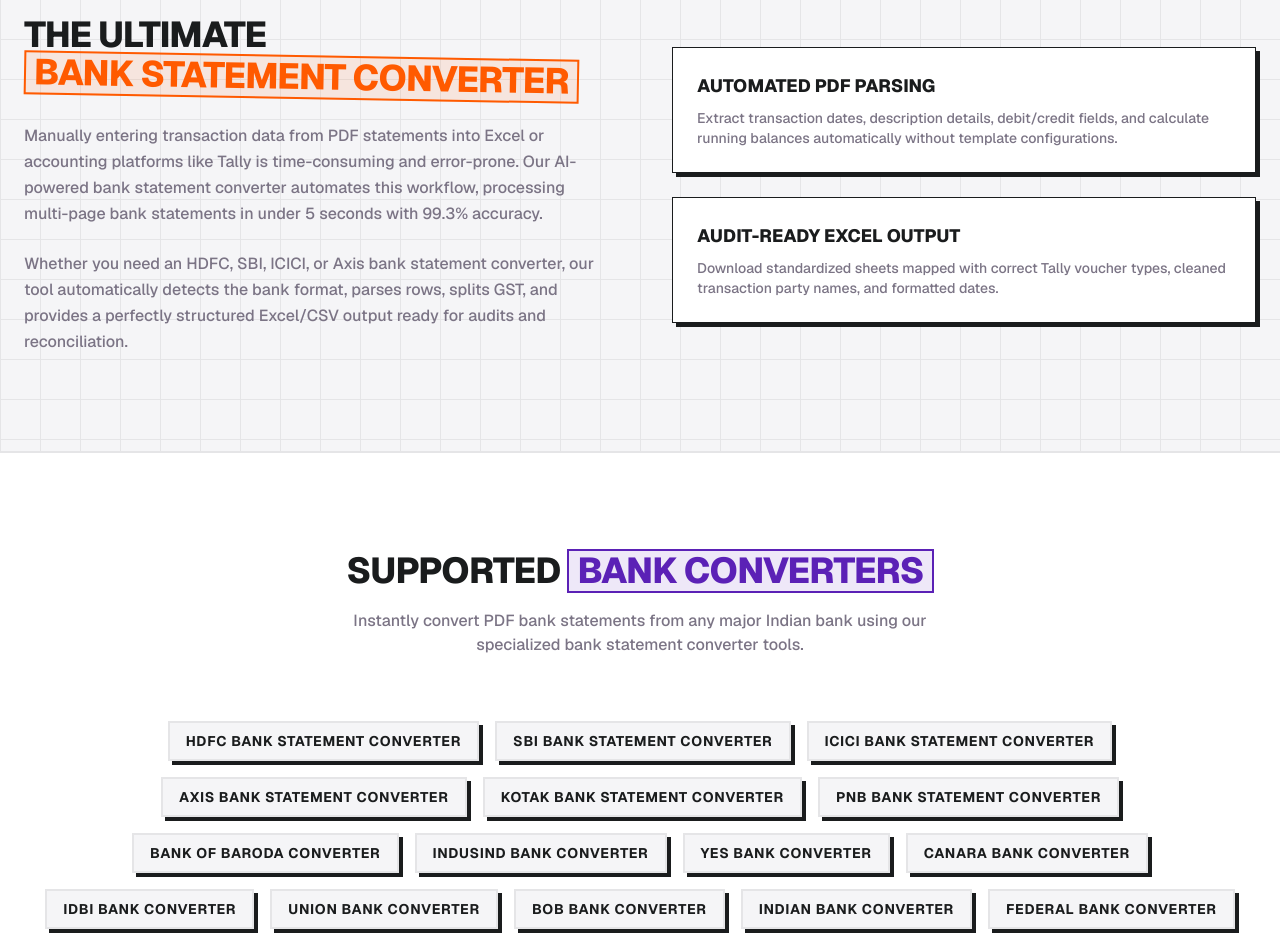
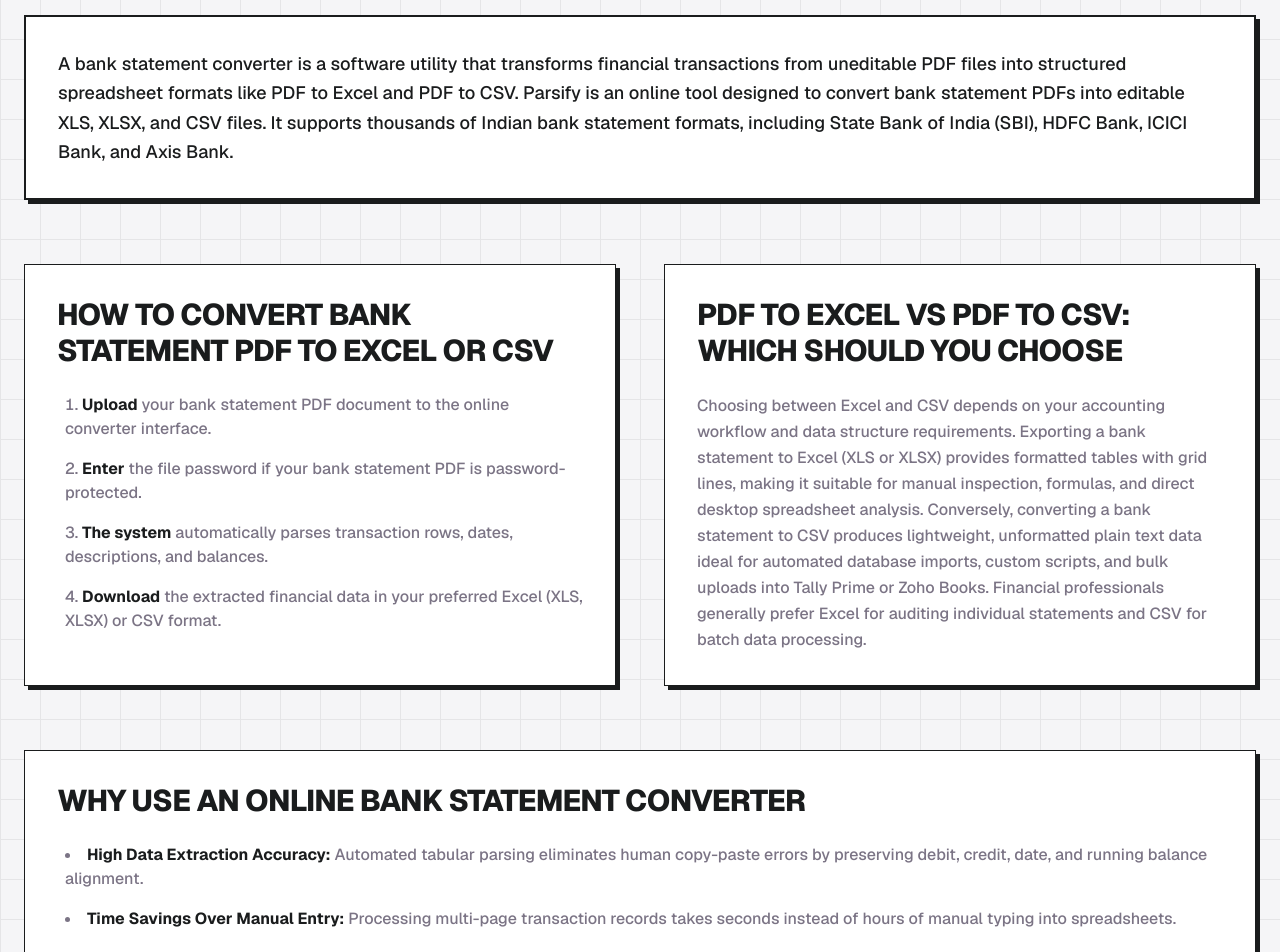
Before and after one commit to Badalu/parsify-landing, a Next.js app: page / in a window 1280 px wide. Shown: the part 3800-4752 px from the top of the page. Built offline with nearby package versions, Linux system fonts and the light colour scheme.

Commit message:
feat: add homepage SEO content block FAQs and schema

```diff
--- a/app/page.tsx
+++ b/app/page.tsx
@@ -337,29 +337,54 @@
       {/* ══ 4.6. SEO CONTENT SECTION ══ */}
       <section className="py-24 border-b-2 border-shadow-color bg-card bg-grid-pattern">
         <div className="max-w-7xl mx-auto px-6">
-          <div className="grid md:grid-cols-2 gap-16 items-center">
-            <div>
-              <h2 className="text-3xl sm:text-4xl font-black uppercase tracking-tight text-shadow-color font-sans mb-6">
-                The Ultimate <span className="text-secondary bg-secondary/10 px-2 border-2 border-secondary inline-block rotate-1">Bank Statement Converter</span>
+          {/* 1. Direct Definition */}
+          <div className="brutal-card p-8 bg-background mb-16 border-2 border-shadow-color">
+            <p className="text-lg text-foreground font-medium leading-relaxed">
+              A bank statement converter is a software utility that transforms financial transactions from uneditable PDF files into structured spreadsheet formats like PDF to Excel and PDF to CSV. Parsify is an online tool designed to convert bank statement PDFs into editable XLS, XLSX, and CSV files. It supports thousands of Indian bank statement formats, including State Bank of India (SBI), HDFC Bank, ICICI Bank, and Axis Bank.
+            </p>
+          </div>
+
+          <div className="grid md:grid-cols-2 gap-12 items-start mb-16">
+            {/* 2. How to Convert Bank Statement PDF to Excel or CSV */}
+            <div className="brutal-card p-8 bg-background h-full">
+              <h2 className="text-2xl sm:text-3xl font-black uppercase tracking-tight text-shadow-color font-sans mb-6">
+                How to Convert Bank Statement PDF to Excel or CSV
               </h2>
-              <p className="text-muted-foreground font-medium mb-6 leading-relaxed">
-                Manually entering transaction data from PDF statements into Excel or accounting platforms like Tally is time-consuming and error-prone. Our AI-powered bank statement converter automates this workflow, processing multi-page bank statements in under 5 seconds with 99.3% accuracy.
-              </p>
+              <ol className="space-y-4 list-decimal list-inside font-medium text-muted-foreground">
+                <li className="pl-2"><span className="text-foreground font-bold">Upload</span> your bank statement PDF document to the online converter interface.</li>
+                <li className="pl-2"><span className="text-foreground font-bold">Enter</span> the file password if your bank statement PDF is password-protected.</li>
+                <li className="pl-2"><span className="text-foreground font-bold">The system</span> automatically parses transaction rows, dates, descriptions, and balances.</li>
+                <li className="pl-2"><span className="text-foreground font-bold">Download</span> the extracted financial data in your preferred Excel (XLS, XLSX) or CSV format.</li>
+              </ol>
+            </div>
+
+            {/* 3. PDF to Excel vs PDF to CSV: Which Should You Choose */}
+            <div className="brutal-card p-8 bg-background h-full">
+              <h2 className="text-2xl sm:text-3xl font-black uppercase tracking-tight text-shadow-color font-sans mb-6">
+                PDF to Excel vs PDF to CSV: Which Should You Choose
+              </h2>
               <p className="text-muted-foreground font-medium leading-relaxed">
-                Whether you need an HDFC, SBI, ICICI, or Axis bank statement converter, our tool automatically detects the bank format, parses rows, splits GST, and provides a perfectly structured Excel/CSV output ready for audits and reconciliation.
+                Choosing between Excel and CSV depends on your accounting workflow and data structure requirements. Exporting a bank statement to Excel (XLS or XLSX) provides formatted tables with grid lines, making it suitable for manual inspection, formulas, and direct desktop spreadsheet analysis. Conversely, converting a bank statement to CSV produces lightweight, unformatted plain text data ideal for automated database imports, custom scripts, and bulk uploads into Tally Prime or Zoho Books. Financial professionals generally prefer Excel for auditing individual statements and CSV for batch data processing.
               </p>
             </div>
+          </div>
 
-            <div className="space-y-6">
-              <div className="brutal-card p-6 bg-background">
-                <h3 className="text-lg font-black uppercase text-shadow-color mb-2">Automated PDF Parsing</h3>
-                <p className="text-sm text-muted-foreground font-medium">Extract transaction dates, description details, debit/credit fields, and calculate running balances automatically without template configurations.</p>
-              </div>
-              <div className="brutal-card p-6 bg-background">
-                <h3 className="text-lg font-black uppercase text-shadow-color mb-2">Audit-Ready Excel Output</h3>
-                <p className="text-sm text-muted-foreground font-medium">Download standardized sheets mapped with correct Tally voucher types, cleaned transaction party names, and formatted dates.</p>
-              </div>
-            </div>
+          {/* 4. Why Use an Online Bank Statement Converter */}
+          <div className="brutal-card p-8 bg-background">
+            <h2 className="text-2xl sm:text-3xl font-black uppercase tracking-tight text-shadow-color font-sans mb-6">
+              Why Use an Online Bank Statement Converter
+            </h2>
+            <ul className="space-y-4 list-disc list-inside font-medium text-muted-foreground">
+              <li className="pl-2">
+                <strong className="text-foreground font-bold">High Data Extraction Accuracy:</strong> Automated tabular parsing eliminates human copy-paste errors by preserving debit, credit, date, and running balance alignment.
+              </li>
+              <li className="pl-2">
+                <strong className="text-foreground font-bold">Time Savings Over Manual Entry:</strong> Processing multi-page transaction records takes seconds instead of hours of manual typing into spreadsheets.
+              </li>
+              <li className="pl-2">
+                <strong className="text-foreground font-bold">Support for Password-Protected and Scanned Files:</strong> Built-in optical character recognition (OCR) and password handlers process encrypted, original digital, and scanned image PDFs.
+              </li>
+            </ul>
           </div>
         </div>
       </section>
@@ -410,12 +435,13 @@
         </div>
       </section>
 
-
       {/* ══ 4.9. TESTIMONIALS ══ */}
       <Testimonials />
 
       {/* ══ 5. PRICING ══ */}
       <Pricing DASHBOARD_URL={DASHBOARD_URL} />
+
+      {/* ══ 5.1. FAQ SECTION & JSON-LD SCHEMA ══ */}
       <section id="faq" className="py-32 border-b-2 border-shadow-color bg-card">
         <div className="max-w-4xl mx-auto px-6">
           <div className="text-center mb-20">
@@ -426,24 +452,28 @@
           <div className="space-y-6">
             {[
               {
-                q: "Bank statement PDF to Excel kaise convert karein?",
-                a: "Parsify par login karein, apna bank statement PDF drag and drop karein, aur software automatically read karke perfect Excel (.xlsx) ya CSV sheet taiyar kar dega jise aap download kar sakte hain."
+                q: "Is Parsify free to convert PDF to Excel or CSV?",
+                a: "Yes, Parsify provides free conversions for bank statement PDFs to Excel or CSV formats. Users can test document parsing without requiring credit card details. Subscription plans are available for Chartered Accountants and enterprises needing high-volume monthly conversions."
               },
               {
-                q: "CA ke liye best bank statement analyzer tool kaunsa hai?",
-                a: "CAs ke liye Parsify best bank statement analyzer tool hai kyunki ye HDFC, SBI, ICICI, Axis samet 200+ Indian banks ke statement formats support karta hai aur bad format multi-page tables ko perfectly clean Excel tables mein convert kar deta hai."
+                q: "Is it safe? Does it store my bank statement data?",
+                a: "Parsify uses end-to-end encryption to process documents securely. Uploaded bank statements and converted spreadsheet files are automatically purged from servers after processing. Parsify does not store, share, or sell sensitive customer transactional data or account numbers to third parties."
               },
               {
-                q: "GST statement converter India mein kaunsa use karein?",
-                a: "India mein GST data aur portal statement conversions ke liye Parsify ekdam reliable converter hai jo GST data files ko structured and audit-ready Excel formats mein extract karke reconcile karne mein madad karta hai."
+                q: "Which banks are supported for PDF to Excel conversion?",
+                a: "Parsify supports thousands of Indian and global banking institutions. Supported Indian banks include State Bank of India (SBI), HDFC Bank, ICICI Bank, Axis Bank, Bank of Baroda, Kotak Mahindra Bank, and Punjab National Bank, including savings, current, and credit card statements."
               },
               {
-                q: "Parsify free mein use kar sakte hain?",
-                a: "Haan! Bina kisi credit card ya sign up ke aap Parsify par 1 statement daily free convert kar sakte hain. Free account create karne par aapko daily 2 free statements milte hain."
+                q: "Can it convert scanned or image-based bank statement PDFs?",
+                a: "Yes, Parsify integrates Optical Character Recognition (OCR) technology to extract transactions from scanned document copies and image-based PDFs. The system identifies headers, transaction lines, and numbers from image files and converts them into structured Excel or CSV tables."
               },
               {
-                q: "Kitne statements free mein process hote hain?",
-                a: "Bina account ke aap 1 statement per day convert kar sakte hain, aur free account ke sath 2 statements daily convert kar sakte hain."
+                q: "What is the difference between exporting to Excel vs CSV?",
+                a: "Excel files (XLS/XLSX) preserve formatting, cell types, and multiple worksheets, making them suitable for manual accounting and analysis in Microsoft Excel. CSV files contain plain, unformatted comma-separated text values, ideal for programmatic imports into Tally, Zoho Books, or custom financial databases."
+              },
+              {
+                q: "Can I convert multiple bank statement PDFs at once (bulk conversion)?",
+                a: "Yes, Parsify supports batch processing for multiple bank statement PDFs simultaneously. Users can upload several PDF files at once, and the platform parses each statement, allowing batch export into separate or consolidated Excel or CSV files for efficient accounting workflows."
               }
             ].map((faq, i) => (
               <div key={i} className="brutal-card p-6 bg-background">
@@ -458,6 +488,67 @@
             ))}
           </div>
         </div>
+
+        {/* FAQPage JSON-LD Schema injection */}
+        <script
+          type="application/ld+json"
+          dangerouslySetInnerHTML={{
+            __html: JSON.stringify({
+              "@context": "https://schema.org",
+              "@type": "FAQPage",
+              "mainEntity": [
+                {
+                  "@type": "Question",
+                  "name": "Is Parsify free to convert PDF to Excel or CSV?",
+                  "acceptedAnswer": {
+                    "@type": "Answer",
+                    "text": "Yes, Parsify provides free conversions for bank statement PDFs to Excel or CSV formats. Users can test document parsing without requiring credit card details. Subscription plans are available for Chartered Accountants and enterprises needing high-volume monthly conversions."
+                  }
+                },
+                {
+                  "@type": "Question",
+                  "name": "Is it safe? Does it store my bank statement data?",
+                  "acceptedAnswer": {
+                    "@type": "Answer",
+                    "text": "Parsify uses end-to-end encryption to process documents securely. Uploaded bank statements and converted spreadsheet files are automatically purged from servers after processing. Parsify does not store, share, or sell sensitive customer transactional data or account numbers to third parties."
+                  }
+                },
+                {
+                  "@type": "Question",
+                  "name": "Which banks are supported for PDF to Excel conversion?",
+                  "acceptedAnswer": {
+                    "@type": "Answer",
+                    "text": "Parsify supports thousands of Indian and global banking institutions. Supported Indian banks include State Bank of India (SBI), HDFC Bank, ICICI Bank, Axis Bank, Bank of Baroda, Kotak Mahindra Bank, and Punjab National Bank, including savings, current, and credit card statements."
+                  }
+                },
+                {
+                  "@type": "Question",
+                  "name": "Can it convert scanned or image-based bank statement PDFs?",
+                  "acceptedAnswer": {
+                    "@type": "Answer",
+                    "text": "Yes, Parsify integrates Optical Character Recognition (OCR) technology to extract transactions from scanned document copies and image-based PDFs. The system identifies headers, transaction lines, and numbers from image files and converts them into structured Excel or CSV tables."
+                  }
+                },
+                {
+                  "@type": "Question",
+                  "name": "What is the difference between exporting to Excel vs CSV?",
+                  "acceptedAnswer": {
+                    "@type": "Answer",
+                    "text": "Excel files (XLS/XLSX) preserve formatting, cell types, and multiple worksheets, making them suitable for manual accounting and analysis in Microsoft Excel. CSV files contain plain, unformatted comma-separated text values, ideal for programmatic imports into Tally, Zoho Books, or custom financial databases."
+                  }
+                },
+                {
+                  "@type": "Question",
+                  "name": "Can I convert multiple bank statement PDFs at once (bulk conversion)?",
+                  "acceptedAnswer": {
+                    "@type": "Answer",
+                    "text": "Yes, Parsify supports batch processing for multiple bank statement PDFs simultaneously. Users can upload several PDF files at once, and the platform parses each statement, allowing batch export into separate or consolidated Excel or CSV files for efficient accounting workflows."
+                  }
+                }
+              ]
+            })
+          }}
+        />
       </section>
 
       {/* ══ 6. CTA ══ */}
```
